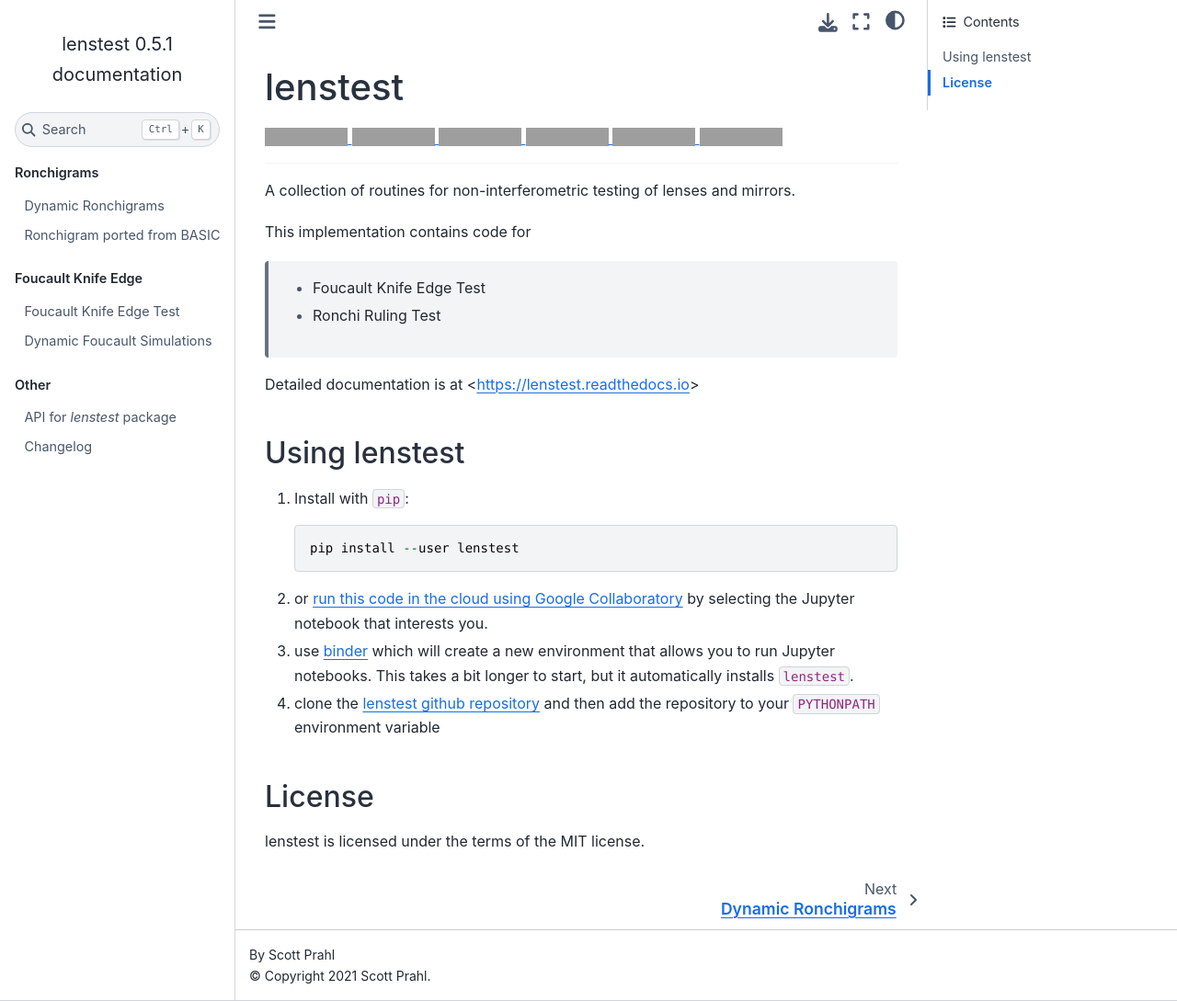
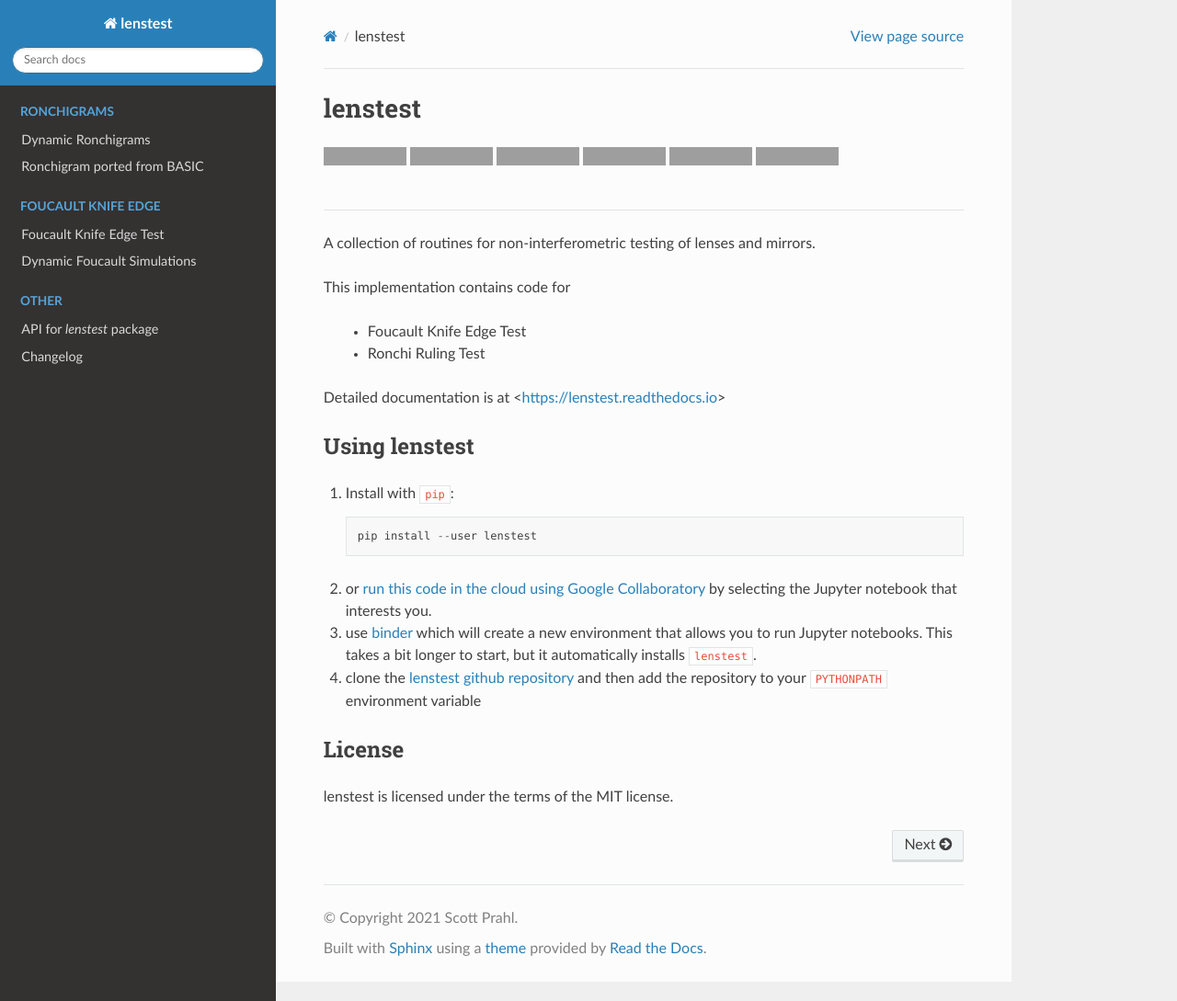
Before and after one commit to scottprahl/lenstest, a Sphinx documentation site: the page built from docs/index.rst, in a window 1280 px wide and 1089 px high. Shown: the whole window at 92% size. Built offline with Sphinx 7.4.7 and the Read the Docs theme 2.0.0, drawn with Linux system fonts in a browser that asks for light colours; pages that are not in the unit, such as notebooks, are missing from menus; grey boxes are pictures that could not be loaded.

Commit message:
revert to sphinx_rtd_theme

```diff
--- a/docs/conf.py
+++ b/docs/conf.py
@@ -70,7 +70,7 @@ source_suffix = ['.rst', '.ipynb']
 # The theme to use for HTML and HTML Help pages.  See the documentation for
 # a list of builtin themes.
 #
-html_theme = 'sphinx_book_theme'
+html_theme = 'sphinx_rtd_theme'
 
 # Add any paths that contain custom static files (such as style sheets) here,
 # relative to this directory. They are copied after the builtin static files,
```
